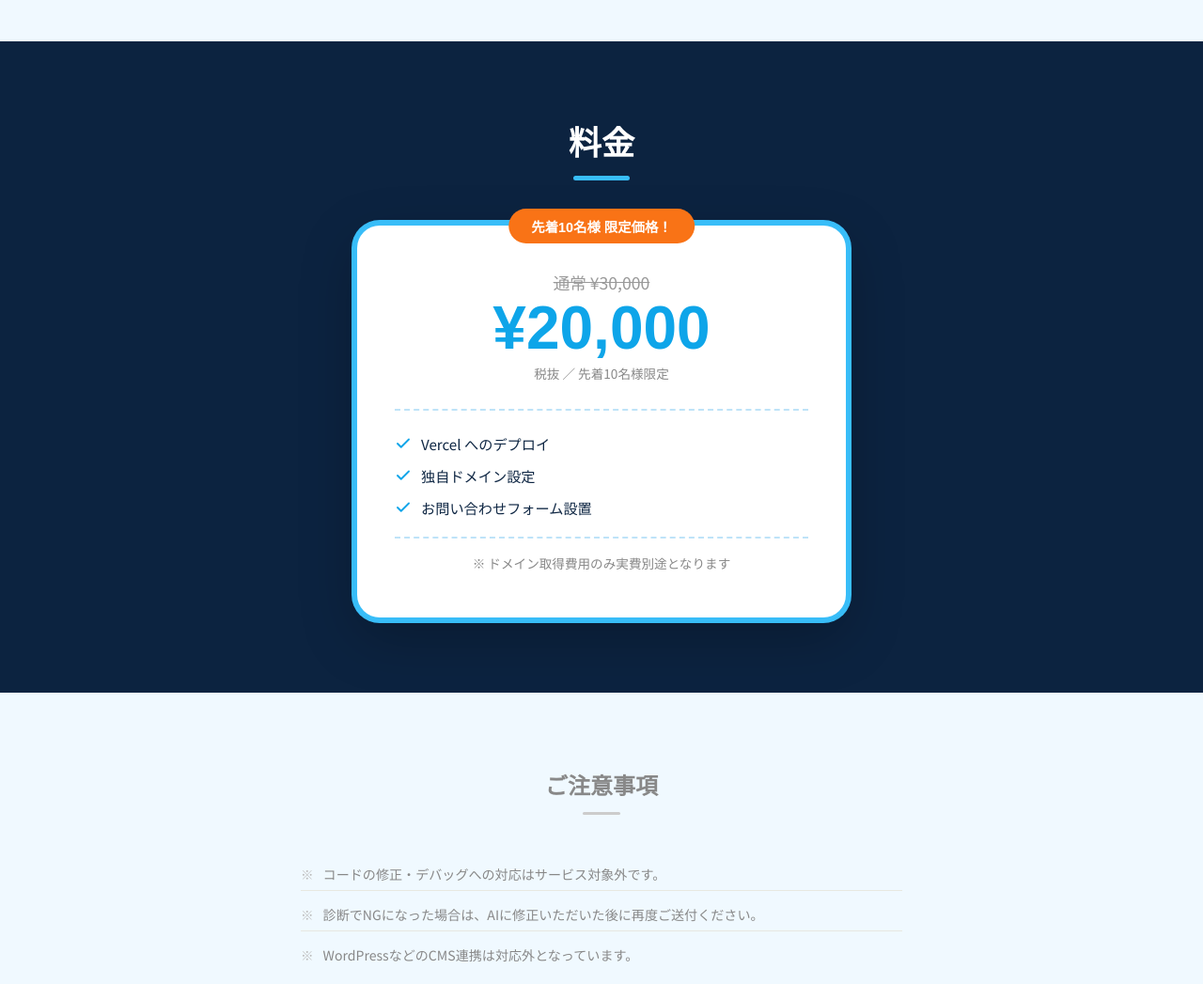
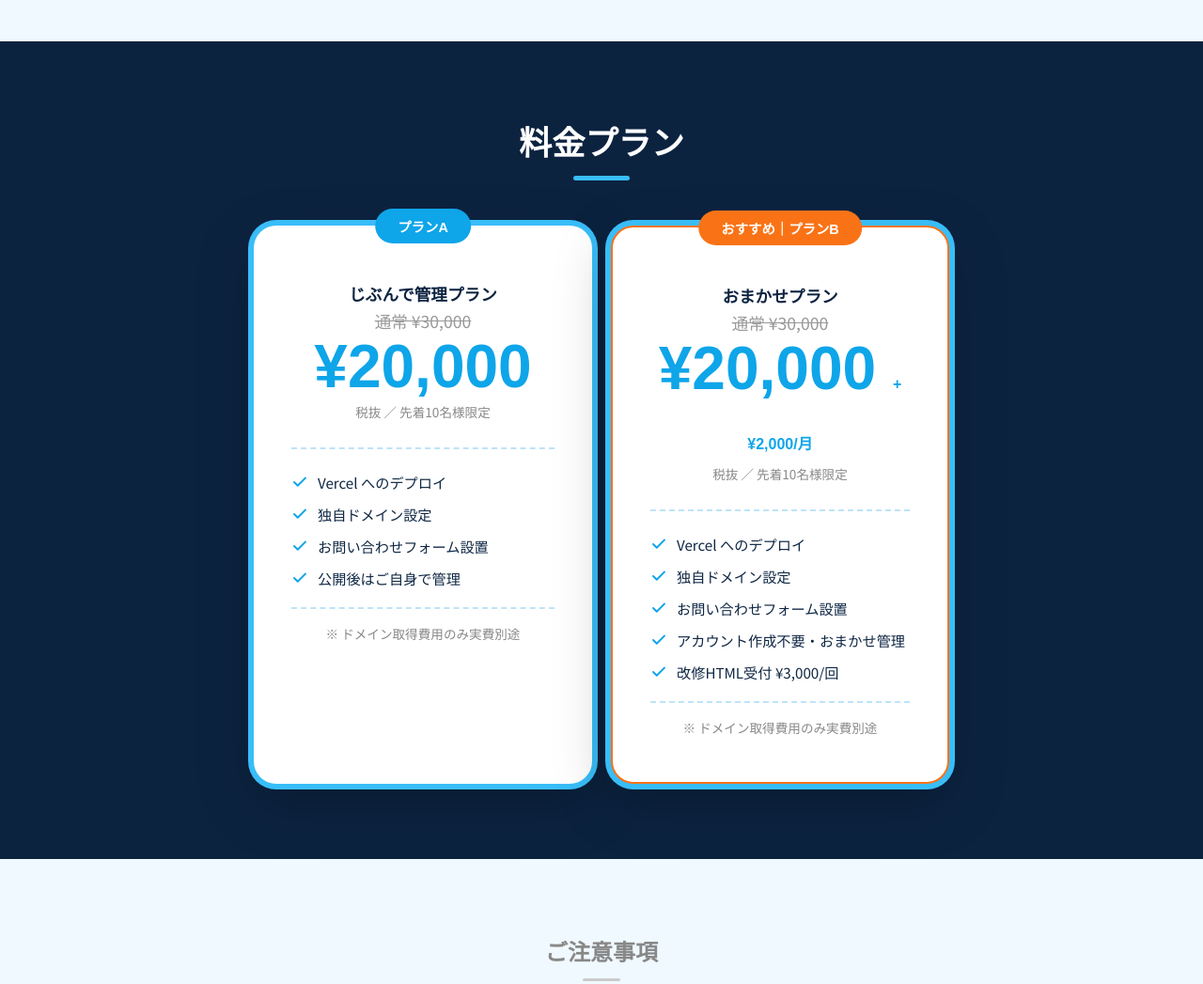
Before and after one commit to Honoka-ue/mister-site-lp, a plain HTML site: page index.html in a window 1280 px wide. Shown: the part 1760-2807 px from the top of the page at 94% size. Drawn offline with Linux system fonts and the light colour scheme; a web font is replaced by a local one.

Commit message:
Add files via upload

```diff
--- a/index.html
+++ b/index.html
@@ -365,27 +365,42 @@
 
 <!-- ⑤ Pricing -->
 <section class="pricing">
-  <h2 class="section-title">料金</h2>
-  <div class="price-card">
-    <div class="price-badge">先着10名様 限定価格！</div>
+  <h2 class="section-title">料金プラン</h2>
+  <div style="display:flex;gap:20px;justify-content:center;flex-wrap:wrap;max-width:800px;margin:0 auto;">
+
+    <!-- プランA -->
+    <div class="price-card" style="flex:1;min-width:280px;max-width:360px;">
+      <div class="price-badge" style="background:#0EA5E9;">プランA</div>
+      <p style="font-size:1.1rem;font-weight:700;margin:12px 0 4px;color:#0C2340;">じぶんで管理プラン</p>
       <p class="price-old">通常 ¥30,000</p>
       <p class="price-new">¥20,000</p>
       <p class="price-note">税抜 ／ 先着10名様限定</p>
       <ul class="price-includes">
-      <li>
-        <svg viewBox="0 0 24 24" fill="none" stroke="currentColor" stroke-width="2.5" stroke-linecap="round" stroke-linejoin="round"><polyline points="20 6 9 17 4 12"/></svg>
-        Vercel へのデプロイ
-      </li>
-      <li>
-        <svg viewBox="0 0 24 24" fill="none" stroke="currentColor" stroke-width="2.5" stroke-linecap="round" stroke-linejoin="round"><polyline points="20 6 9 17 4 12"/></svg>
-        独自ドメイン設定
-      </li>
-      <li>
-        <svg viewBox="0 0 24 24" fill="none" stroke="currentColor" stroke-width="2.5" stroke-linecap="round" stroke-linejoin="round"><polyline points="20 6 9 17 4 12"/></svg>
-        お問い合わせフォーム設置
-      </li>
+        <li><svg viewBox="0 0 24 24" fill="none" stroke="currentColor" stroke-width="2.5" stroke-linecap="round" stroke-linejoin="round"><polyline points="20 6 9 17 4 12"/></svg>Vercel へのデプロイ</li>
+        <li><svg viewBox="0 0 24 24" fill="none" stroke="currentColor" stroke-width="2.5" stroke-linecap="round" stroke-linejoin="round"><polyline points="20 6 9 17 4 12"/></svg>独自ドメイン設定</li>
+        <li><svg viewBox="0 0 24 24" fill="none" stroke="currentColor" stroke-width="2.5" stroke-linecap="round" stroke-linejoin="round"><polyline points="20 6 9 17 4 12"/></svg>お問い合わせフォーム設置</li>
+        <li><svg viewBox="0 0 24 24" fill="none" stroke="currentColor" stroke-width="2.5" stroke-linecap="round" stroke-linejoin="round"><polyline points="20 6 9 17 4 12"/></svg>公開後はご自身で管理</li>
       </ul>
-    <p class="price-extra">※ ドメイン取得費用のみ実費別途となります</p>
+      <p class="price-extra">※ ドメイン取得費用のみ実費別途</p>
+    </div>
+
+    <!-- プランB -->
+    <div class="price-card" style="flex:1;min-width:280px;max-width:360px;border:2.5px solid #F97316;">
+      <div class="price-badge">おすすめ｜プランB</div>
+      <p style="font-size:1.1rem;font-weight:700;margin:12px 0 4px;color:#0C2340;">おまかせプラン</p>
+      <p class="price-old">通常 ¥30,000</p>
+      <p class="price-new">¥20,000 <span style="font-size:1rem;">+ ¥2,000/月</span></p>
+      <p class="price-note">税抜 ／ 先着10名様限定</p>
+      <ul class="price-includes">
+        <li><svg viewBox="0 0 24 24" fill="none" stroke="currentColor" stroke-width="2.5" stroke-linecap="round" stroke-linejoin="round"><polyline points="20 6 9 17 4 12"/></svg>Vercel へのデプロイ</li>
+        <li><svg viewBox="0 0 24 24" fill="none" stroke="currentColor" stroke-width="2.5" stroke-linecap="round" stroke-linejoin="round"><polyline points="20 6 9 17 4 12"/></svg>独自ドメイン設定</li>
+        <li><svg viewBox="0 0 24 24" fill="none" stroke="currentColor" stroke-width="2.5" stroke-linecap="round" stroke-linejoin="round"><polyline points="20 6 9 17 4 12"/></svg>お問い合わせフォーム設置</li>
+        <li><svg viewBox="0 0 24 24" fill="none" stroke="currentColor" stroke-width="2.5" stroke-linecap="round" stroke-linejoin="round"><polyline points="20 6 9 17 4 12"/></svg>アカウント作成不要・おまかせ管理</li>
+        <li><svg viewBox="0 0 24 24" fill="none" stroke="currentColor" stroke-width="2.5" stroke-linecap="round" stroke-linejoin="round"><polyline points="20 6 9 17 4 12"/></svg>改修HTML受付 ¥3,000/回</li>
+      </ul>
+      <p class="price-extra">※ ドメイン取得費用のみ実費別途</p>
+    </div>
+
   </div>
 </section>
 
@@ -395,7 +410,7 @@
   <ul class="notes-list">
     <li>コードの修正・デバッグへの対応はサービス対象外です。</li>
     <li>診断でNGになった場合は、AIに修正いただいた後に再度ご送付ください。</li>
-    <li>WordPressなどのCMS連携は対応外となっています。</li>
+    <li>CMS連携は対応外となっています。</li>
   </ul>
 </section>
 
@@ -403,15 +418,10 @@
 <section class="form-section" id="form">
   <h2 class="section-title">無料診断を申し込む</h2>
   <div class="iframe-wrap">
-    <!--
-      ここに Google フォームの埋め込みコードを貼り付けてください
-      例:
     <iframe src="https://docs.google.com/forms/d/e/1FAIpQLSeCu0mMax6fcWF39p9LeZyYLRoChJyAiAMU218CjSvOTcbXww/viewform?embedded=true"
-              width="700" height="520" frameborder="0" marginheight="0" marginwidth="0">
+            width="700" height="900" frameborder="0" marginheight="0" marginwidth="0">
       読み込んでいます…
     </iframe>
-    -->
-
   </div>
 </section>
 
```
Lines whose indentation alone changed are shown as unchanged.
